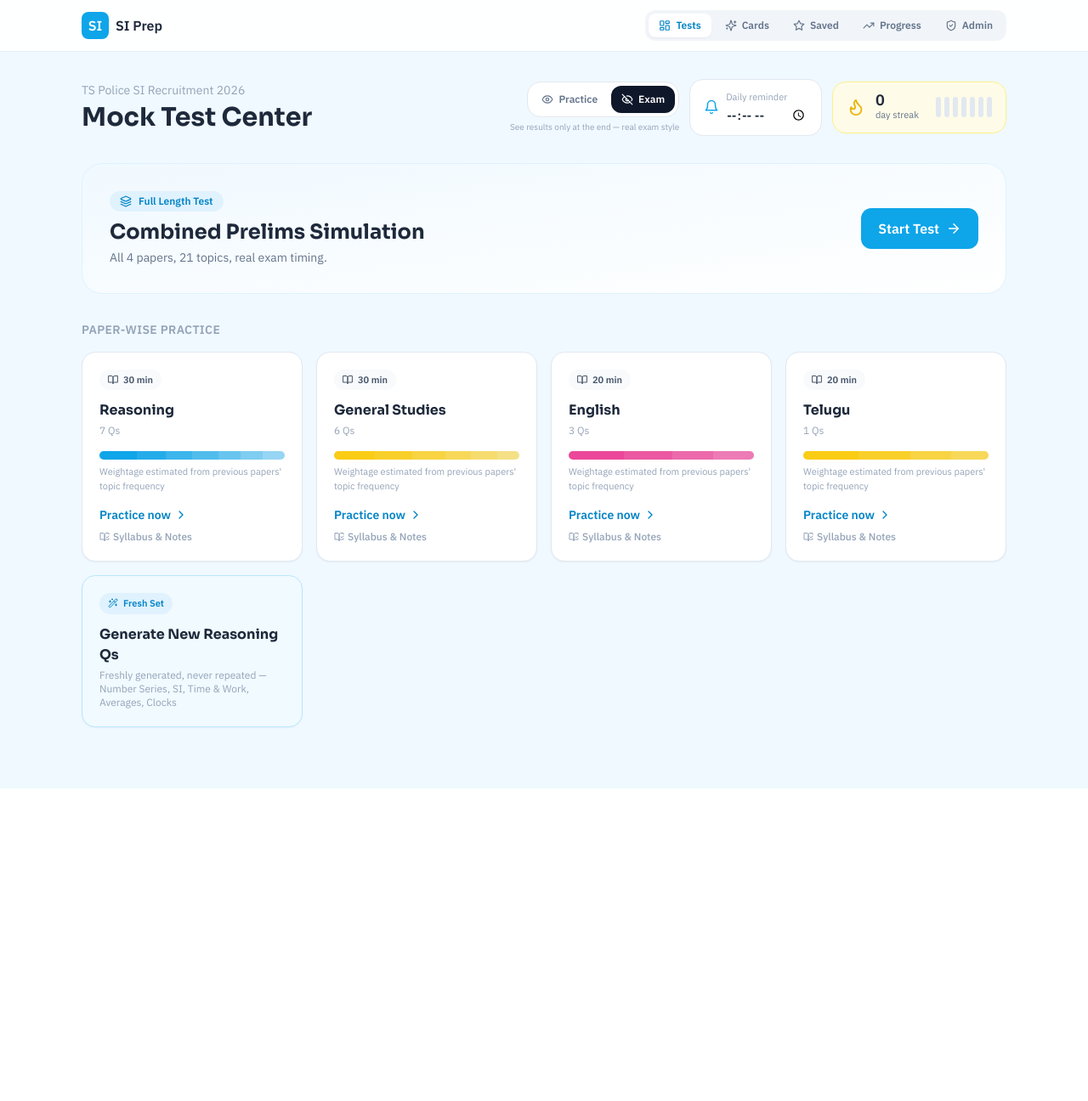
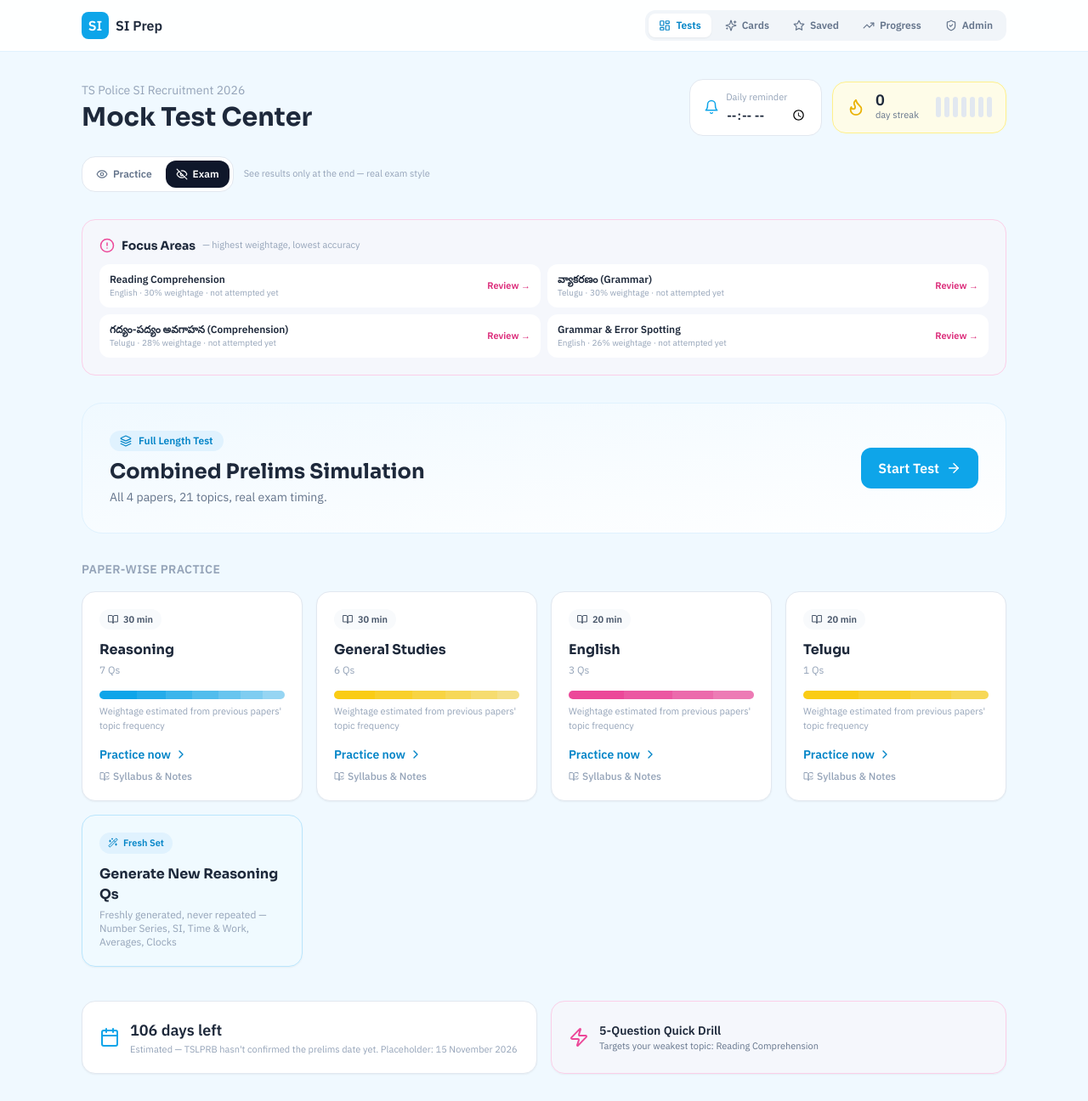
Before and after one commit to mohammedbasithqureshi/si-prep, a React (Vite) app: page / in a window 1280 px wide. Shown: the whole page at 85% size. Before the commit the page ends 928 px from the top, so only its background shows below. Built offline with nearby package versions, Linux system fonts and the light colour scheme.

Commit message:
added exam countdown

```diff
--- a/src/components/Dashboard.tsx
+++ b/src/components/Dashboard.tsx
@@ -1,10 +1,12 @@
-import React, { useState } from "react";
+import React, { useState, useMemo } from "react";
 import { useNavigate, Link } from "react-router-dom";
 import { SUBJECTS } from "../data/subjects";
 import WeightageBar from "./WeightageBar";
 import { useApp } from "../context/AppContext";
 import { getAdminTestsLocal } from "../lib/storage";
 import { generatePredictedSet } from "../lib/predictor";
+import { getFocusTopics, getWeakestTopicQuestions } from "../lib/analysis";
+import { getDaysUntilExam, EXAM_DATE } from "../lib/examDate";
 import {
   getReminderTime,
   setReminderTime,
@@ -23,21 +25,24 @@ import {
   BookOpenCheck,
   Eye,
   EyeOff,
+  AlertCircle,
+  Calendar,
+  Zap,
 } from "lucide-react";
 
 export default function Dashboard() {
   const nav = useNavigate();
   const { streak } = useApp();
   const adminTests = getAdminTestsLocal();
-  const combinedTopicCount = SUBJECTS.reduce(
-    (s, sub) => s + sub.topics.length,
-    0
-  );
+  const combinedTopicCount = SUBJECTS.reduce((s, sub) => s + sub.topics.length, 0);
 
-  const [reminderTime, setReminderTimeState] = useState(
-    getReminderTime() || ""
-  );
-
+  // ------------------------------------------------------------------
+  // PRACTICE VS EXAM MODE
+  // Controls whether TestRunner shows instant right/wrong feedback
+  // (practice) or stays blind until the end (exam). Persisted so it
+  // sticks between visits. See src/components/TestRunner.tsx for the
+  // consuming logic (isPracticeMode / answeredAlready).
+  // ------------------------------------------------------------------
   const [mode, setMode] = useState<"practice" | "exam">(
     (localStorage.getItem("siprep_test_mode") as "practice" | "exam") || "exam"
   );
@@ -47,85 +52,76 @@ export default function Dashboard() {
     localStorage.setItem("siprep_test_mode", m);
   }
 
+  // Single navigation helper — every "start a test" button should route
+  // through this so the mode query param always gets attached.
   function startTest(path: string) {
     nav(`${path}?mode=${mode}`);
   }
+
+  // ------------------------------------------------------------------
+  // DAILY REMINDER
+  // See src/lib/notifications.ts for the underlying watcher, started
+  // once in App.tsx via startReminderWatcher().
+  // ------------------------------------------------------------------
+  const [reminderTime, setReminderTimeState] = useState(getReminderTime() || "");
 
   async function handleSetReminder(time: string) {
     const granted = await requestNotificationPermission();
     markAsked();
     if (!granted) {
-      alert(
-        "Notifications are blocked. Enable them in your browser's site settings to get daily reminders."
-      );
+      alert("Notifications are blocked. Enable them in your browser's site settings to get daily reminders.");
       return;
     }
     setReminderTime(time);
     setReminderTimeState(time);
   }
 
+  // ------------------------------------------------------------------
+  // RULE-BASED PREDICTED QUESTION GENERATOR
+  // Only covers Reasoning topics with a real formula (see
+  // src/lib/predictor.ts — GENERATORS map). GS/English/Telugu can't be
+  // generated this way; those need curated content via Admin → Add Note
+  // / Admin → Create Mock Test instead.
+  // ------------------------------------------------------------------
   function generateReasoningSet() {
-    const reasoningTopics = SUBJECTS.find((s) => s.id === "reasoning")!.topics.map(
-      (t) => t.name
-    );
-    const fresh = generatePredictedSet(reasoningTopics, 2); // 2 per generatable topic
+    const reasoningTopics = SUBJECTS.find((s) => s.id === "reasoning")!.topics.map((t) => t.name);
+    const fresh = generatePredictedSet(reasoningTopics, 2);
     sessionStorage.setItem("generated-set", JSON.stringify(fresh));
+    startTest("/test/generated");
+  }
+
+  // ------------------------------------------------------------------
+  // FOCUS AREAS & QUICK DRILL
+  // Combines syllabus weightage with your actual attempt history to
+  // surface what's most worth studying right now.
+  // ------------------------------------------------------------------
+  const focusTopics = useMemo(() => getFocusTopics(4), []);
+  const daysLeft = useMemo(() => getDaysUntilExam(), []);
+
+  function startQuickDrill() {
+    const drill = getWeakestTopicQuestions(5);
+    if (!drill) return;
+    sessionStorage.setItem("generated-set", JSON.stringify(drill.questions));
     startTest("/test/generated");
   }
 
   return (
     <div className="mx-auto max-w-6xl px-4 py-8 sm:px-6 lg:px-8">
-      <div className="mb-8 flex flex-col items-start justify-between gap-4 sm:flex-row sm:items-center">
+      {/* ---------------------------------------------------------- */}
+      {/* HEADER: title + reminder + streak + mode toggle             */}
+      {/* ---------------------------------------------------------- */}
+      <div className="mb-6 flex flex-col items-start justify-between gap-4 sm:flex-row sm:items-center">
         <div>
           <p className="text-sm text-slate-400">TS Police SI Recruitment 2026</p>
-          <h1
-            className="mt-1 text-2xl font-bold text-slate-800 sm:text-3xl"
-            style={{ fontFamily: "Sora" }}
-          >
+          <h1 className="mt-1 text-2xl font-bold text-slate-800 sm:text-3xl" style={{ fontFamily: "Sora" }}>
             Mock Test Center
           </h1>
         </div>
-
         <div className="flex flex-wrap items-center gap-3">
-          {/* Mode Selection Switch */}
-          <div className="flex flex-col items-end">
-            <div className="flex items-center gap-1 rounded-2xl border border-slate-200 bg-white p-1">
-              <button
-                type="button"
-                onClick={() => setModeAndSave("practice")}
-                className={`flex items-center gap-1.5 rounded-xl px-3 py-2 text-xs font-semibold transition ${
-                  mode === "practice"
-                    ? "bg-sky-500 text-white shadow-sm"
-                    : "text-slate-500 hover:text-slate-800"
-                }`}
-              >
-                <Eye size={14} /> Practice
-              </button>
-              <button
-                type="button"
-                onClick={() => setModeAndSave("exam")}
-                className={`flex items-center gap-1.5 rounded-xl px-3 py-2 text-xs font-semibold transition ${
-                  mode === "exam"
-                    ? "bg-slate-900 text-white shadow-sm"
-                    : "text-slate-500 hover:text-slate-800"
-                }`}
-              >
-                <EyeOff size={14} /> Exam
-              </button>
-            </div>
-            <p className="mt-1 text-[10px] text-slate-400">
-              {mode === "practice"
-                ? "Instant feedback after each answer"
-                : "See results only at the end — real exam style"}
-            </p>
-          </div>
-
           <div className="flex items-center gap-2 rounded-2xl border border-slate-200 bg-white px-4 py-3">
             <Bell size={18} className="text-sky-500" />
             <div>
-              <label className="block text-[11px] text-slate-400">
-                Daily reminder
-              </label>
+              <label className="block text-[11px] text-slate-400">Daily reminder</label>
               <input
                 type="time"
                 value={reminderTime}
@@ -134,32 +130,75 @@ export default function Dashboard() {
               />
             </div>
           </div>
-
           <div className="flex items-center gap-3 rounded-2xl border border-yellow-200 bg-yellow-50 px-4 py-3">
             <Flame className="text-yellow-500" size={22} />
             <div>
-              <p className="text-lg font-bold leading-none text-slate-800">
-                {streak.count}
-              </p>
+              <p className="text-lg font-bold leading-none text-slate-800">{streak.count}</p>
               <p className="text-[11px] text-slate-500">day streak</p>
             </div>
             <div className="ml-2 flex gap-1">
               {streak.last7.map((v, i) => (
-                <span
-                  key={i}
-                  className={`h-6 w-1.5 rounded-full ${
-                    v ? "bg-yellow-400" : "bg-slate-200"
-                  }`}
-                />
+                <span key={i} className={`h-6 w-1.5 rounded-full ${v ? "bg-yellow-400" : "bg-slate-200"}`} />
               ))}
             </div>
           </div>
         </div>
       </div>
 
-      {/* Full Length Test Card */}
+      {/* Practice / Exam mode toggle — sits under the header row */}
+      <div className="mb-8 flex items-center gap-3">
+        <div className="flex items-center gap-1 rounded-2xl border border-slate-200 bg-white p-1">
+          <button
+            onClick={() => setModeAndSave("practice")}
+            className={`flex items-center gap-1.5 rounded-xl px-3 py-2 text-xs font-semibold ${mode === "practice" ? "bg-sky-500 text-white" : "text-slate-500"}`}
+          >
+            <Eye size={14} /> Practice
+          </button>
+          <button
+            onClick={() => setModeAndSave("exam")}
+            className={`flex items-center gap-1.5 rounded-xl px-3 py-2 text-xs font-semibold ${mode === "exam" ? "bg-slate-900 text-white" : "text-slate-500"}`}
+          >
+            <EyeOff size={14} /> Exam
+          </button>
+        </div>
+        <p className="text-[11px] text-slate-400">
+          {mode === "practice" ? "Instant feedback after each answer" : "See results only at the end — real exam style"}
+        </p>
+      </div>
+
+      {/* ---------------------------------------------------------- */}
+      {/* FOCUS AREAS — data-driven "study this next" widget          */}
+      {/* ---------------------------------------------------------- */}
+      {focusTopics.length > 0 && (
+        <div className="mb-8 rounded-2xl border border-pink-200 bg-pink-50/40 p-5">
+          <div className="mb-3 flex items-center gap-2">
+            <AlertCircle size={18} className="text-pink-500" />
+            <h3 className="text-sm font-bold text-slate-800" style={{ fontFamily: "Sora" }}>Focus Areas</h3>
+            <span className="text-[11px] text-slate-400">— highest weightage, lowest accuracy</span>
+          </div>
+          <div className="grid grid-cols-1 gap-2 sm:grid-cols-2">
+            {focusTopics.map((f) => (
+              <div key={f.topic} className="flex items-center justify-between rounded-xl bg-white px-3 py-2.5">
+                <div>
+                  <p className="text-xs font-semibold text-slate-800">{f.topic}</p>
+                  <p className="text-[10px] text-slate-400">
+                    {f.subject} · {f.weight}% weightage
+                    {f.attempts > 0 ? ` · ${f.accuracy.toFixed(0)}% accuracy` : " · not attempted yet"}
+                  </p>
+                </div>
+                <Link to={`/syllabus/${f.subjectId}`} className="whitespace-nowrap text-[11px] font-semibold text-pink-600">
+                  Review →
+                </Link>
+              </div>
+            ))}
+          </div>
+        </div>
+      )}
+
+      {/* ---------------------------------------------------------- */}
+      {/* COMBINED FULL-LENGTH TEST HERO                               */}
+      {/* ---------------------------------------------------------- */}
       <button
-        type="button"
         onClick={() => startTest("/test/combined")}
         className="group mb-8 block w-full rounded-3xl border border-sky-100 bg-gradient-to-br from-sky-50 to-white p-6 text-left transition hover:border-sky-300 sm:p-8"
       >
@@ -168,10 +207,7 @@ export default function Dashboard() {
             <div className="mb-2 inline-flex items-center gap-2 rounded-full bg-sky-100 px-3 py-1 text-xs font-semibold text-sky-600">
               <Layers size={14} /> Full Length Test
             </div>
-            <h2
-              className="text-xl font-bold text-slate-800 sm:text-2xl"
-              style={{ fontFamily: "Sora" }}
-            >
+            <h2 className="text-xl font-bold text-slate-800 sm:text-2xl" style={{ fontFamily: "Sora" }}>
               Combined Prelims Simulation
             </h2>
             <p className="mt-1 max-w-xl text-sm text-slate-500">
@@ -184,10 +220,10 @@ export default function Dashboard() {
         </div>
       </button>
 
-      {/* Subject Wise Cards */}
-      <h3 className="mb-4 text-sm font-semibold uppercase tracking-wide text-slate-400">
-        Paper-wise Practice
-      </h3>
+      {/* ---------------------------------------------------------- */}
+      {/* PAPER-WISE PRACTICE CARDS + GENERATED SET TILE               */}
+      {/* ---------------------------------------------------------- */}
+      <h3 className="mb-4 text-sm font-semibold uppercase tracking-wide text-slate-400">Paper-wise Practice</h3>
       <div className="mb-10 grid grid-cols-1 gap-4 sm:grid-cols-2 lg:grid-cols-4">
         {SUBJECTS.map((sub) => (
           <div
@@ -197,22 +233,16 @@ export default function Dashboard() {
             <div className="mb-3 inline-flex w-fit items-center gap-1.5 rounded-full bg-slate-50 px-2.5 py-1 text-[11px] font-semibold text-slate-600">
               <BookOpen size={12} /> {sub.duration} min
             </div>
-            <h4
-              className="text-base font-bold text-slate-800"
-              style={{ fontFamily: "Sora" }}
-            >
+            <h4 className="text-base font-bold text-slate-800" style={{ fontFamily: "Sora" }}>
               {sub.short}
             </h4>
-            <p className="mt-1 text-xs text-slate-400">
-              {sub.questions.length} Qs
-            </p>
+            <p className="mt-1 text-xs text-slate-400">{sub.questions.length} Qs</p>
             <div className="mt-4">
               <WeightageBar topics={sub.topics} accent={sub.accent} />
             </div>
             <button
-              type="button"
               onClick={() => startTest(`/test/${sub.id}`)}
-              className="mt-4 flex items-center gap-1 text-sm font-semibold text-sky-600 hover:text-sky-700"
+              className="mt-4 flex items-center gap-1 text-sm font-semibold text-sky-600"
             >
               Practice now <ChevronRight size={16} />
             </button>
@@ -225,49 +255,42 @@ export default function Dashboard() {
           </div>
         ))}
 
-        {/* Fresh generated reasoning set */}
+        {/* Rule-based generated Reasoning set */}
         <button
-          type="button"
           onClick={generateReasoningSet}
           className="flex flex-col rounded-2xl border border-sky-200 bg-sky-50/40 p-5 text-left shadow-sm transition hover:shadow-md"
         >
           <div className="mb-3 inline-flex w-fit items-center gap-1.5 rounded-full bg-sky-100 px-2.5 py-1 text-[11px] font-semibold text-sky-600">
             <Wand2 size={12} /> Fresh Set
           </div>
-          <h4
-            className="text-base font-bold text-slate-800"
-            style={{ fontFamily: "Sora" }}
-          >
+          <h4 className="text-base font-bold text-slate-800" style={{ fontFamily: "Sora" }}>
             Generate New Reasoning Qs
           </h4>
           <p className="mt-1 text-xs text-slate-400">
-            Freshly generated, never repeated — Number Series, SI, Time & Work,
-            Averages, Clocks
+            Freshly generated, never repeated — Number Series, SI, Time & Work, Averages, Clocks
           </p>
         </button>
       </div>
 
-      {/* Admin Created Tests */}
+      {/* ---------------------------------------------------------- */}
+      {/* ADMIN-CREATED TESTS — only rendered if any exist             */}
+      {/* ---------------------------------------------------------- */}
       {adminTests.length > 0 && (
         <>
           <h3 className="mb-4 flex items-center gap-2 text-sm font-semibold uppercase tracking-wide text-slate-400">
             <ShieldCheck size={14} className="text-pink-500" /> My Created Tests
           </h3>
-          <div className="grid grid-cols-1 gap-4 sm:grid-cols-2 lg:grid-cols-4">
+          <div className="mb-10 grid grid-cols-1 gap-4 sm:grid-cols-2 lg:grid-cols-4">
             {adminTests.map((t, i) => (
               <button
                 key={i}
-                type="button"
                 onClick={() => startTest(`/test/admin:${i}`)}
                 className="flex flex-col rounded-2xl border border-pink-200 bg-pink-50/40 p-5 text-left shadow-sm hover:shadow-md"
               >
                 <div className="mb-3 inline-flex w-fit items-center gap-1.5 rounded-full bg-pink-100 px-2.5 py-1 text-[11px] font-semibold text-pink-600">
                   <ShieldCheck size={12} /> Admin Created
                 </div>
-                <h4
-                  className="text-base font-bold text-slate-800"
-                  style={{ fontFamily: "Sora" }}
-                >
+                <h4 className="text-base font-bold text-slate-800" style={{ fontFamily: "Sora" }}>
                   {t.title}
                 </h4>
                 <p className="mt-1 text-xs text-slate-400">
@@ -278,6 +301,33 @@ export default function Dashboard() {
           </div>
         </>
       )}
+
+      {/* ---------------------------------------------------------- */}
+      {/* EXAM COUNTDOWN + QUICK DRILL                                 */}
+      {/* ---------------------------------------------------------- */}
+      <div className="grid grid-cols-1 gap-4 sm:grid-cols-2">
+        <div className="flex items-center gap-3 rounded-2xl border border-slate-200 bg-white p-5 shadow-sm">
+          <Calendar className="text-sky-500" size={24} />
+          <div>
+            <p className="text-lg font-bold text-slate-800">
+              {daysLeft > 0 ? `${daysLeft} days left` : "Exam date passed or not yet updated"}
+            </p>
+            <p className="text-[11px] text-slate-400">
+              Estimated — TSLPRB hasn't confirmed the prelims date yet. Placeholder: {EXAM_DATE.toLocaleDateString("en-IN", { day: "numeric", month: "long", year: "numeric" })}
+            </p>
+          </div>
+        </div>
+
+        {focusTopics.length > 0 && (
+          <button onClick={startQuickDrill} className="flex items-center gap-3 rounded-2xl border border-pink-200 bg-pink-50/40 p-5 text-left shadow-sm hover:shadow-md">
+            <Zap className="text-pink-500" size={24} />
+            <div>
+              <p className="text-sm font-bold text-slate-800">5-Question Quick Drill</p>
+              <p className="text-[11px] text-slate-500">Targets your weakest topic: {focusTopics[0].topic}</p>
+            </div>
+          </button>
+        )}
+      </div>
     </div>
   );
 }
--- /dev/null
+++ b/src/lib/analysis.ts
@@ -0,0 +1,128 @@
+import { getAttempts } from "./storage";
+import { SUBJECTS as SubjectsData, SUBJECTS } from "../data/subjects";
+import { Question } from "../types";
+
+// ==========================================
+// TYPE DEFINITIONS
+// ==========================================
+
+export interface FocusTopic {
+  subject: string;
+  subjectId: string;
+  topic: string;
+  weight: number;
+  accuracy: number; // 0-100, or -1 if never attempted
+  priority: number; // higher = more urgent to study
+  attempts: number;
+}
+
+export type RunnerQuestion = Question & {
+  subject: string;
+  accent: "sky" | "yellow" | "pink";
+};
+
+export interface WeakestTopicResult {
+  topic: string;
+  subject: string;
+  questions: RunnerQuestion[];
+}
+
+// ==========================================
+// FOCUS TOPICS CALCULATOR
+// ==========================================
+
+/**
+ * Calculates the highest-priority topics to study based on weight and past test accuracy.
+ *
+ * @param limit Number of top priority topics to return (default: 5)
+ * @returns Array of FocusTopic objects sorted by priority descending
+ */
+export function getFocusTopics(limit = 5): FocusTopic[] {
+  const attempts = getAttempts();
+
+  // Aggregate correct/total answer statistics per topic name across all attempts
+  const topicStats: Record<string, { correct: number; total: number }> = {};
+
+  attempts.forEach((a) => {
+    if (!a.perTopic) return;
+    Object.entries(a.perTopic).forEach(([topic, stat]) => {
+      // Type assertion resolves the [string, unknown] entry typing
+      const { correct, total } = stat as { correct: number; total: number };
+
+      if (!topicStats[topic]) {
+        topicStats[topic] = { correct: 0, total: 0 };
+      }
+      topicStats[topic].correct += correct;
+      topicStats[topic].total += total;
+    });
+  });
+
+  const results: FocusTopic[] = [];
+
+  // Calculate priority score for every topic across all subjects
+  SUBJECTS.forEach((sub) => {
+    sub.topics.forEach((t) => {
+      const stat = topicStats[t.name];
+      const accuracy = stat && stat.total > 0 ? (stat.correct / stat.total) * 100 : -1;
+
+      // Never-attempted topics get treated as 50% (unknown risk) so they still surface,
+      // but don't outrank a topic you're genuinely failing at (<50%).
+      const effectiveAccuracy = accuracy === -1 ? 50 : accuracy;
+
+      // Priority formula: High weight + low accuracy = higher priority score
+      const priority = t.weight * (100 - effectiveAccuracy);
+
+      results.push({
+        subject: sub.short,
+        subjectId: sub.id,
+        topic: t.name,
+        weight: t.weight,
+        accuracy,
+        priority,
+        attempts: stat?.total || 0,
+      });
+    });
+  });
+
+  // Sort by highest priority first and return top N
+  return results.sort((a, b) => b.priority - a.priority).slice(0, limit);
+}
+
+// ==========================================
+// WEAKEST TOPIC QUESTION RETRIEVER
+// ==========================================
+
+/**
+ * Retrieves practice questions for the single lowest-performing/highest-priority topic.
+ *
+ * @param count Desired number of questions (default: 5)
+ * @returns Object containing topic name, subject name, and question array, or null if no topics found
+ */
+export function getWeakestTopicQuestions(count = 5): WeakestTopicResult | null {
+  // Get the #1 focus topic
+  const focus = getFocusTopics(1);
+  if (focus.length === 0) return null;
+  const weakest = focus[0];
+
+  // Find the matching subject data
+  const subject = SubjectsData.find((s) => s.id === weakest.subjectId);
+  if (!subject) return null;
+
+  // Filter questions belonging specifically to the weakest topic
+  const topicQuestions: RunnerQuestion[] = subject.questions
+    .filter((q) => q.topic === weakest.topic)
+    .map((q) => ({ ...q, subject: subject.short, accent: subject.accent }));
+
+  // Fallback check: If there aren't enough specific topic questions available,
+  // pull from the broader subject pool to avoid returning an empty set.
+  const pool: RunnerQuestion[] =
+    topicQuestions.length >= count
+      ? topicQuestions
+      : subject.questions.map((q) => ({ ...q, subject: subject.short, accent: subject.accent }));
+
+  return {
+    topic: weakest.topic,
+    subject: subject.short,
+    questions: pool.slice(0, count),
+  };
+}
--- /dev/null
+++ b/src/lib/examDate.ts
@@ -0,0 +1,11 @@
+// TSLPRB hasn't published the exact prelims exam date yet as of this
+// notification (only the notification date, 29 Jul 2026, is confirmed).
+// Update EXAM_DATE the moment TSLPRB announces it — check
+// https://www.tslprb.in for the official notice.
+export const EXAM_DATE = new Date("2026-11-15T09:00:00"); // PLACEHOLDER — update when announced
+
+export function getDaysUntilExam(): number {
+  const now = new Date();
+  const diff = EXAM_DATE.getTime() - now.getTime();
+  return Math.ceil(diff / (1000 * 60 * 60 * 24));
+}
```
